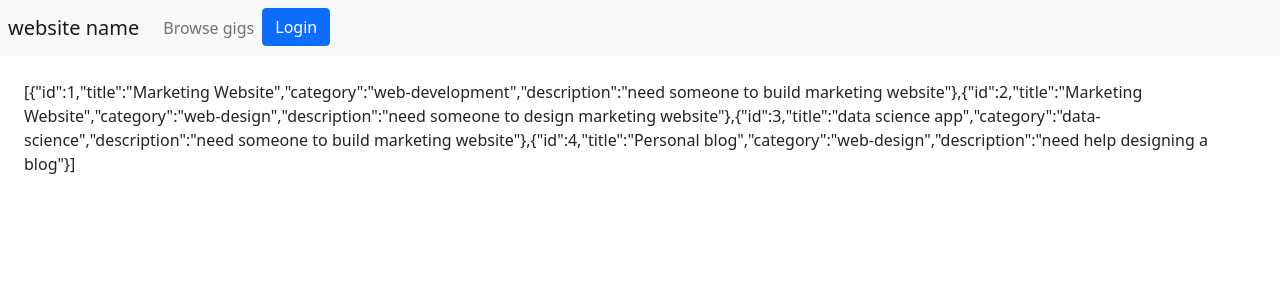
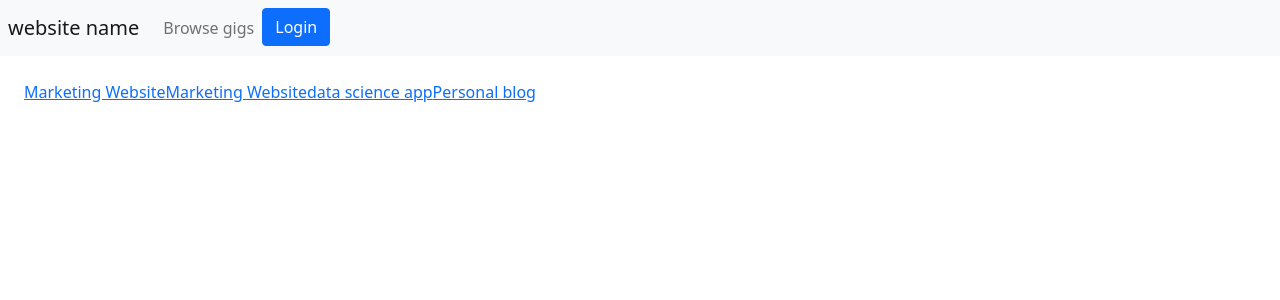
Before and after one commit to lowell1/freelancing_website_frontend, a React (Create React App) app: page /gigs in a window 1280 px wide. Shown: the top 300 px of the page. Built offline with nearby package versions, Linux system fonts and the light colour scheme; data requests are answered from the project's data file.

Commit message:
routing for gigs

```diff
--- a/src/components/App.js
+++ b/src/components/App.js
@@ -1,20 +1,19 @@
 import React from "react";
 import TopNavigation from "./TopNavigation";
-import { BrowserRouter as Router, Route } from "react-router-dom";
+import { BrowserRouter as Router, Route, Switch } from "react-router-dom";
 import Home from "./Home";
-import Gigs from "./Gigs";
+import Gigs from "./GigList";
 
 function App() {
   return (
     <Router>
       <TopNavigation />
       <div className="m-4">
-        <Route exact path="/">
-          <Home />
-        </Route>
-        <Route path="/gigs">
-          <Gigs />
-        </Route>
+        <Switch>
+          <Route path="/" exact component={Home} />
+          <Route path="/gigs" component={Gigs} />
+          <Route>not found</Route>
+        </Switch>
       </div>
     </Router>
   );
--- /dev/null
+++ b/src/components/GigList.js
@@ -0,0 +1,45 @@
+import React, { useState, useEffect } from "react";
+import {
+  Switch,
+  Link,
+  Route,
+  useRouteMatch,
+  useParams,
+} from "react-router-dom";
+
+export default function GigList() {
+  const [gigList, setGigList] = useState(null);
+  const [fetchError, setFetchError] = useState(null);
+  const match = useRouteMatch();
+  console.log(`${match.url}:id`);
+  useEffect(() => {
+    fetch(`${process.env.REACT_APP_API_BASE_URL}/gigs`)
+      .then((res) => res.json())
+      .then(setGigList)
+      .catch(setFetchError);
+  }, []);
+
+  if (fetchError) {
+    console.log(fetchError);
+    return <>Could not load gigs :(</>;
+  } else if (gigList === null) {
+    return <>Loading gigs...</>;
+  } else {
+    return (
+      <>
+        <Switch>
+          <Route path={`${match.url}/:id`} component={Gig} />
+          <Route path={match.url}>
+            {gigList.map((gig) => (
+              <Link to={`${match.url}/${gig.id}`}>{gig.title}</Link>
+            ))}
+          </Route>
+        </Switch>
+      </>
+    );
+  }
+}
+
+function Gig() {
+  return <>gig id: {useParams().id}</>;
+}
--- a/src/components/Gigs.js
+++ /dev/null
@@ -1,36 +0,0 @@
-import React, { useState, useEffect } from "react";
-// import { Switch, Route, useRouteMatch, useParams } from "react-router-dom";
-
-export default function Gigs() {
-  const [gigData, setGigData] = useState(null);
-  const [fetchError, setFetchError] = useState(null);
-
-  useEffect(() => {
-    fetch(`${process.env.REACT_APP_API_BASE_URL}/gigs`)
-      .then((res) => res.json())
-      .then(setGigData)
-      .catch(setFetchError);
-  }, []);
-
-  if (fetchError) {
-    console.log(fetchError);
-    return <>Could not load gigs :(</>;
-  } else if (gigData === null) {
-    return <>Loading gigs...</>;
-  } else {
-    return (
-      <>
-        {JSON.stringify(gigData)}
-        {/* <Switch>
-          <Route path={useRouteMatch().path + "/:gigId"}>
-            <Gig />
-          </Route>
-        </Switch> */}
-      </>
-    );
-  }
-}
-
-// function Gig() {
-//   return <>gig id: {useParams().gigId}</>;
-// }
--- a/src/components/TopNavigation.js
+++ b/src/components/TopNavigation.js
@@ -9,7 +9,7 @@ export default function TopNavigation() {
   return (
     <Navbar bg="light" expand="lg" className="px-2">
       {/* <Container> */}
-      <Navbar.Brand href="/home">website name</Navbar.Brand>
+      <Navbar.Brand href="/">website name</Navbar.Brand>
       <Navbar.Toggle aria-controls="basic-navbar-nav" />
       <Navbar.Collapse id="basic-navbar-nav">
         <Nav className="me-auto">
```
